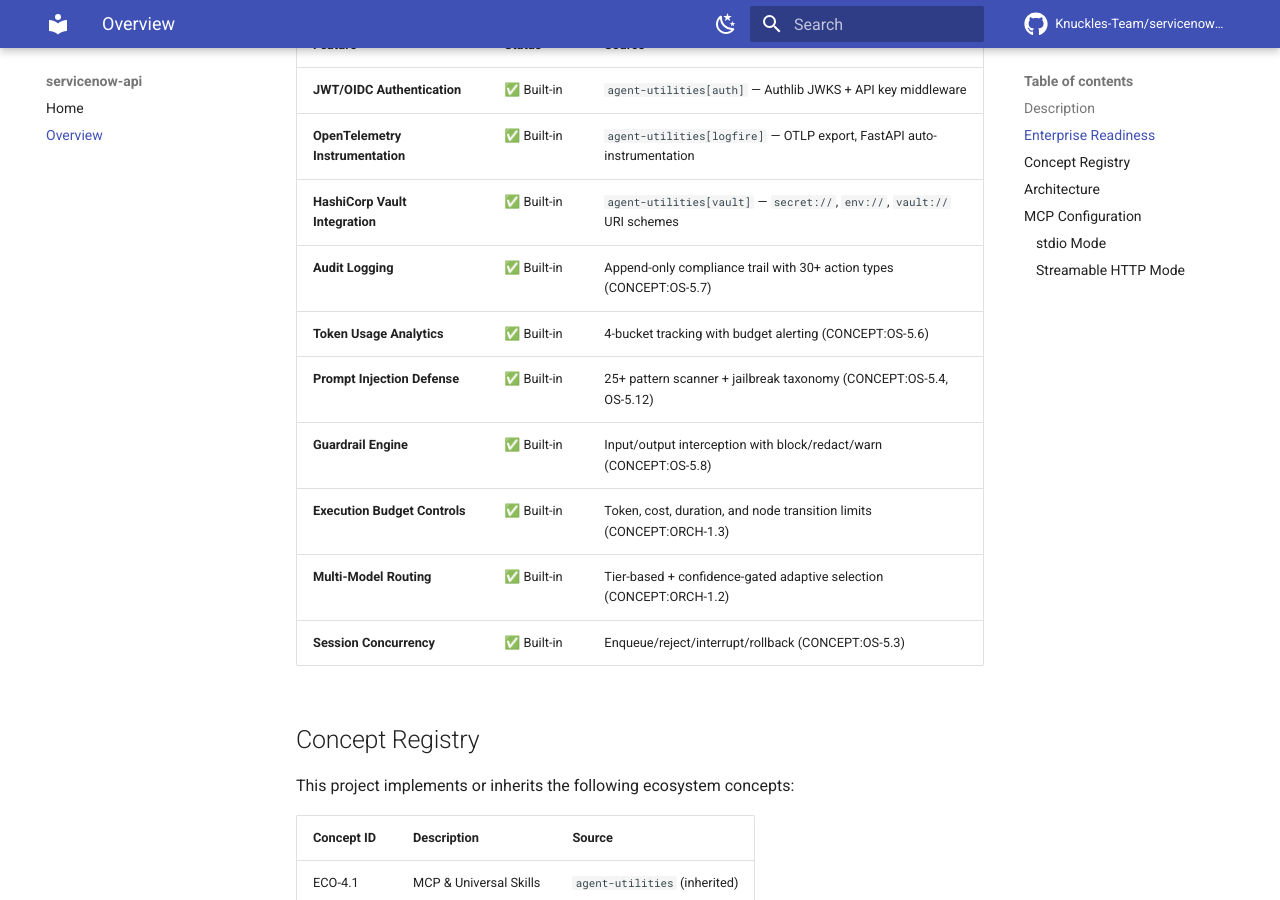
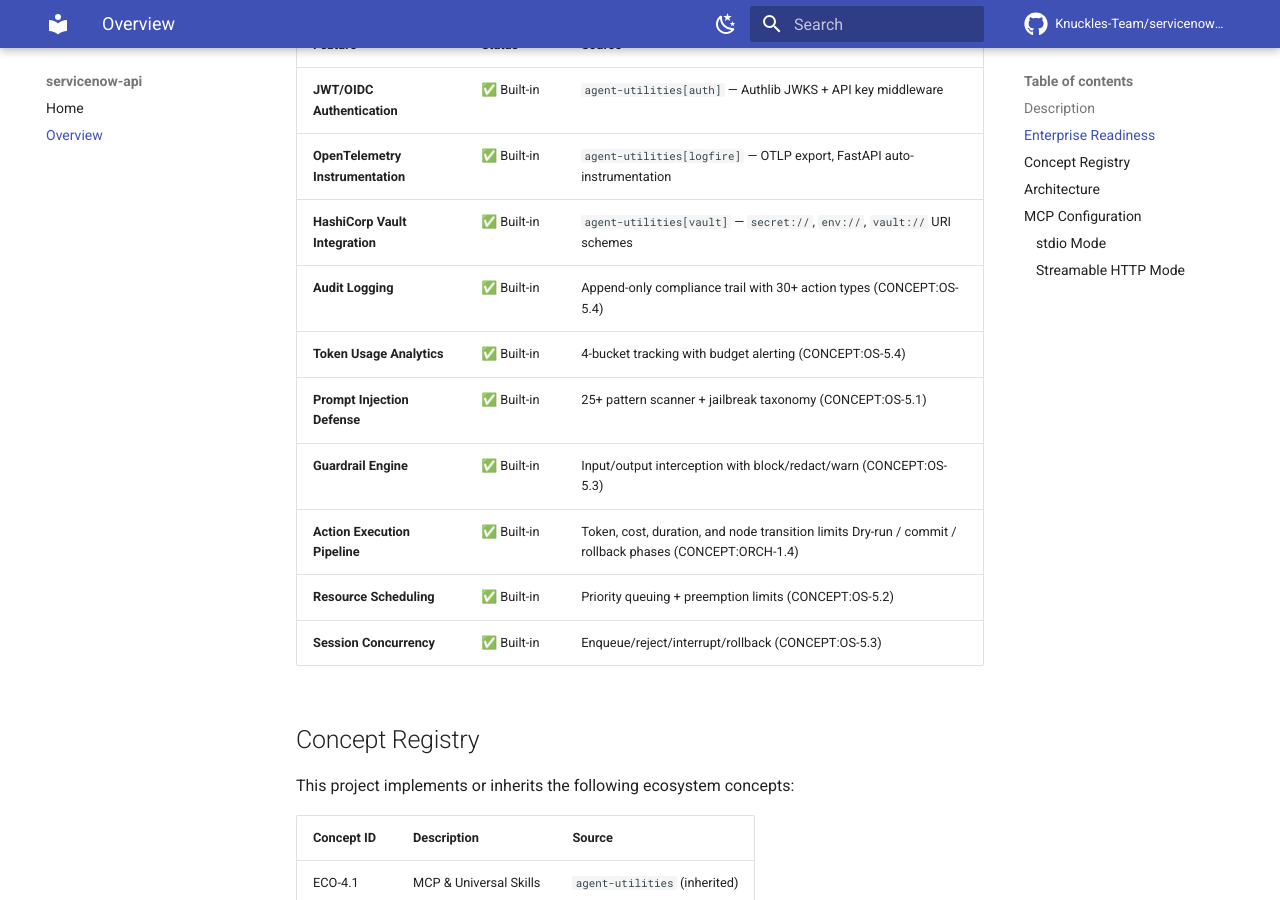
Before and after one commit to Knuckles-Team/servicenow-api, an MkDocs documentation site: the page built from docs/overview.md, in a window 1280 px wide and 900 px high, scrolled down 458 px. Built offline with MkDocs 1.6.1 and Material for MkDocs 9.7.7, drawn with Linux system fonts in a browser that asks for light colours; comment, search, counter and statistics services are not loaded.

```diff
--- a/docs/overview.md
+++ b/docs/overview.md
@@ -16,12 +16,12 @@ All agents in the ecosystem inherit enterprise-grade infrastructure from `agent-
 | **JWT/OIDC Authentication** | ✅ Built-in | `agent-utilities[auth]` — Authlib JWKS + API key middleware |
 | **OpenTelemetry Instrumentation** | ✅ Built-in | `agent-utilities[logfire]` — OTLP export, FastAPI auto-instrumentation |
 | **HashiCorp Vault Integration** | ✅ Built-in | `agent-utilities[vault]` — `secret://`, `env://`, `vault://` URI schemes |
-| **Audit Logging** | ✅ Built-in | Append-only compliance trail with 30+ action types (CONCEPT:OS-5.7) |
-| **Token Usage Analytics** | ✅ Built-in | 4-bucket tracking with budget alerting (CONCEPT:OS-5.6) |
-| **Prompt Injection Defense** | ✅ Built-in | 25+ pattern scanner + jailbreak taxonomy (CONCEPT:OS-5.4, OS-5.12) |
-| **Guardrail Engine** | ✅ Built-in | Input/output interception with block/redact/warn (CONCEPT:OS-5.8) |
-| **Execution Budget Controls** | ✅ Built-in | Token, cost, duration, and node transition limits (CONCEPT:ORCH-1.3) |
-| **Multi-Model Routing** | ✅ Built-in | Tier-based + confidence-gated adaptive selection (CONCEPT:ORCH-1.2) |
+| **Audit Logging** | ✅ Built-in | Append-only compliance trail with 30+ action types (CONCEPT:OS-5.4) |
+| **Token Usage Analytics** | ✅ Built-in | 4-bucket tracking with budget alerting (CONCEPT:OS-5.4) |
+| **Prompt Injection Defense** | ✅ Built-in | 25+ pattern scanner + jailbreak taxonomy (CONCEPT:OS-5.1) |
+| **Guardrail Engine** | ✅ Built-in | Input/output interception with block/redact/warn (CONCEPT:OS-5.3) |
+| **Action Execution Pipeline** | ✅ Built-in | Token, cost, duration, and node transition limits Dry-run / commit / rollback phases (CONCEPT:ORCH-1.4) |
+| **Resource Scheduling** | ✅ Built-in | Priority queuing + preemption limits (CONCEPT:OS-5.2) |
 | **Session Concurrency** | ✅ Built-in | Enqueue/reject/interrupt/rollback (CONCEPT:OS-5.3) |
 
 ## Concept Registry
--- a/pyproject.toml
+++ b/pyproject.toml
@@ -4,7 +4,7 @@ build-backend = "setuptools.build_meta"
 
 [project]
 name = "servicenow-api"
-version = "1.14.0"
+version = "1.15.0"
 description = "Python ServiceNow API Wrapper"
 readme = "README.md"
 classifiers = [ "Development Status :: 5 - Production/Stable", "License :: Public Domain", "Environment :: Console", "Operating System :: POSIX :: Linux", "Programming Language :: Python :: 3",]
```
Also changed, not shown: README.md (renamed from docs/index.md, +1 -1 lines), .bumpversion.cfg, 3 other files.
